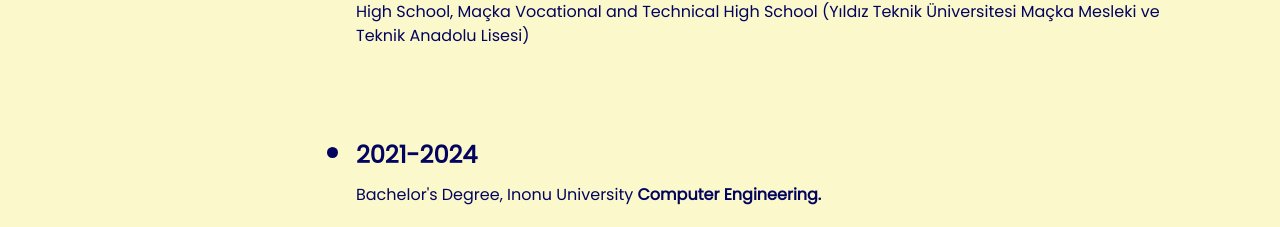
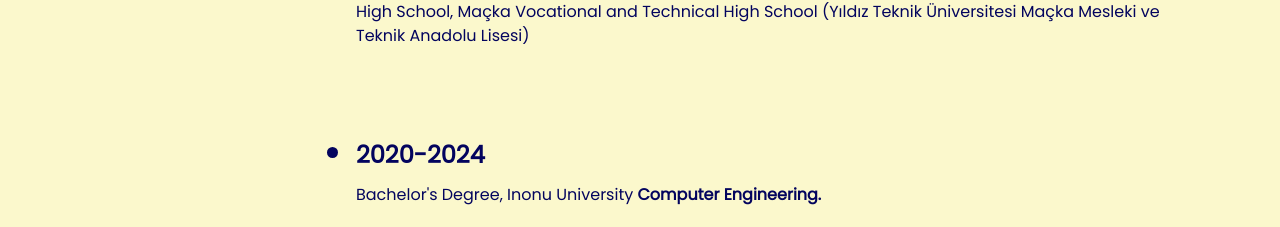
Before and after one commit to slached/Portfolio, a React (Create React App) app: page / in a window 1280 px wide. Shown: the part 1719-1946 px from the top of the page. Built offline with nearby package versions, Linux system fonts and the light colour scheme.

Commit message:
date update

```diff
--- a/src/Layouts/Body.jsx
+++ b/src/Layouts/Body.jsx
@@ -80,7 +80,7 @@
               </p>
             </li>
             <li>
-              <h3 className="font-semibold text-[24px] mb-[10px]">2021-2024</h3>
+              <h3 className="font-semibold text-[24px] mb-[10px]">2020-2024</h3>
               <p>
                 Bachelor's Degree, Inonu University <strong>Computer Engineering.</strong>
               </p>
```
